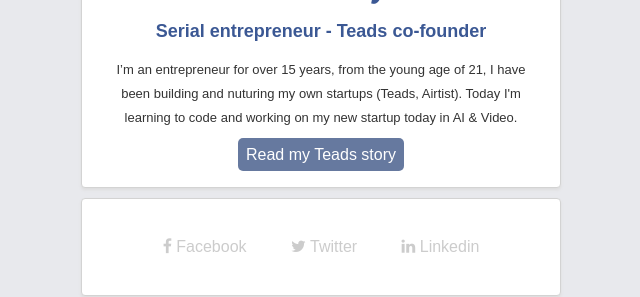
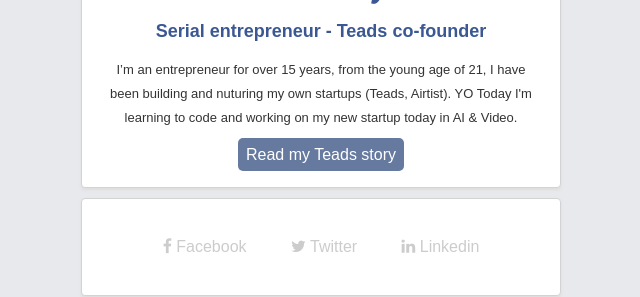
Before and after one commit to olivierreynaud/profile, a plain HTML site: page index.html in a window 1280 px wide. Shown: the part 279-576 px from the top of the page, 319-959 px from the left. Drawn offline with Linux system fonts and the light colour scheme.

```diff
--- a/index.html
+++ b/index.html
@@ -16,7 +16,7 @@
         <img src="images/OsEhmkYv_400x400.jpg" alt="Olivier Reynaud" class="img-profile">
         <h1 class="title-name">Olivier Reynaud</h1>
         <h2 class="title-description">Serial entrepreneur - Teads co-founder</h2>
-        <p>I’m an entrepreneur for over 15 years, from the young age of 21, I have been building and nuturing my own startups (Teads, Airtist). Today I'm learning to code and working on my new startup today in AI & Video.</p>
+        <p>I’m an entrepreneur for over 15 years, from the young age of 21, I have been building and nuturing my own startups (Teads, Airtist). YO Today I'm learning to code and working on my new startup today in AI & Video.</p>
       <a href="http://1001startups.fr/teads-histoire-startup-revendue-285-millions-altice/" class="btn-blue">Read my Teads story</a>
     </div>
 
```
